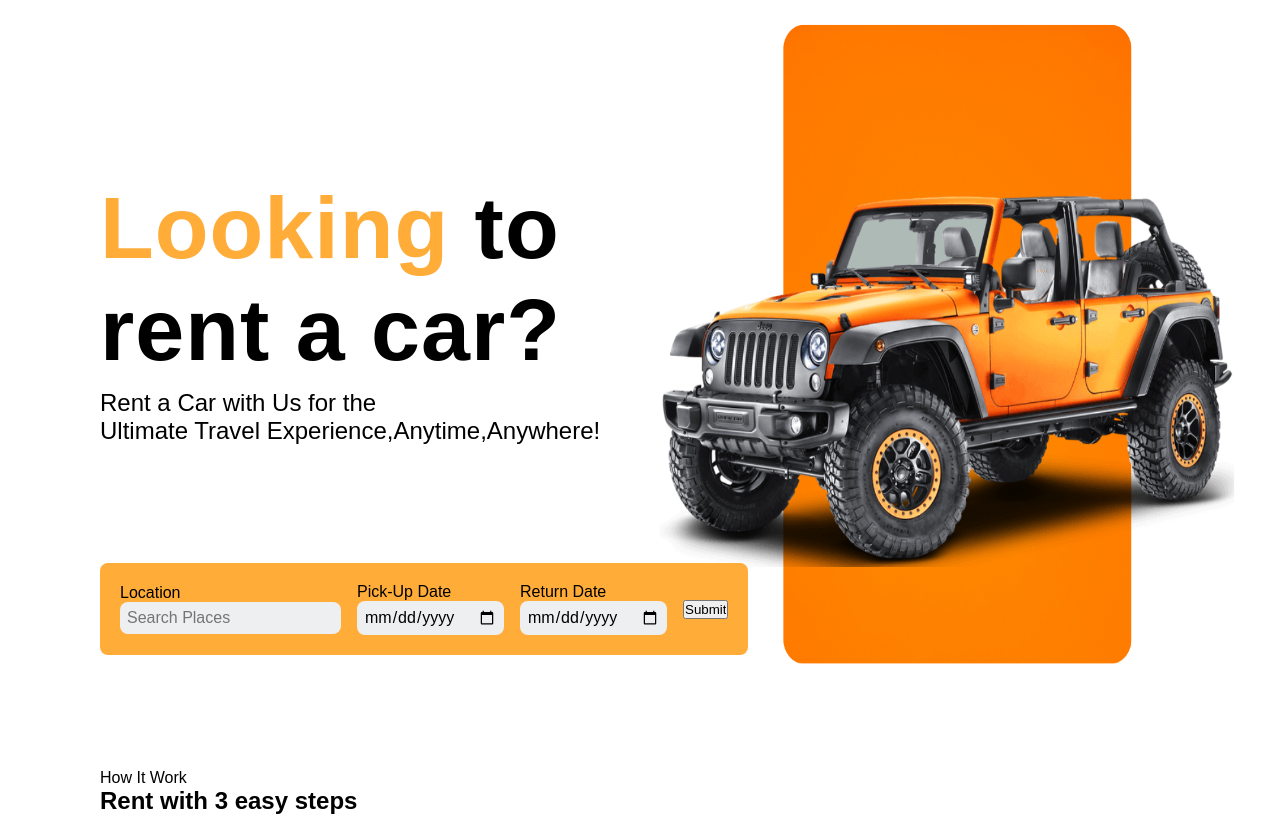
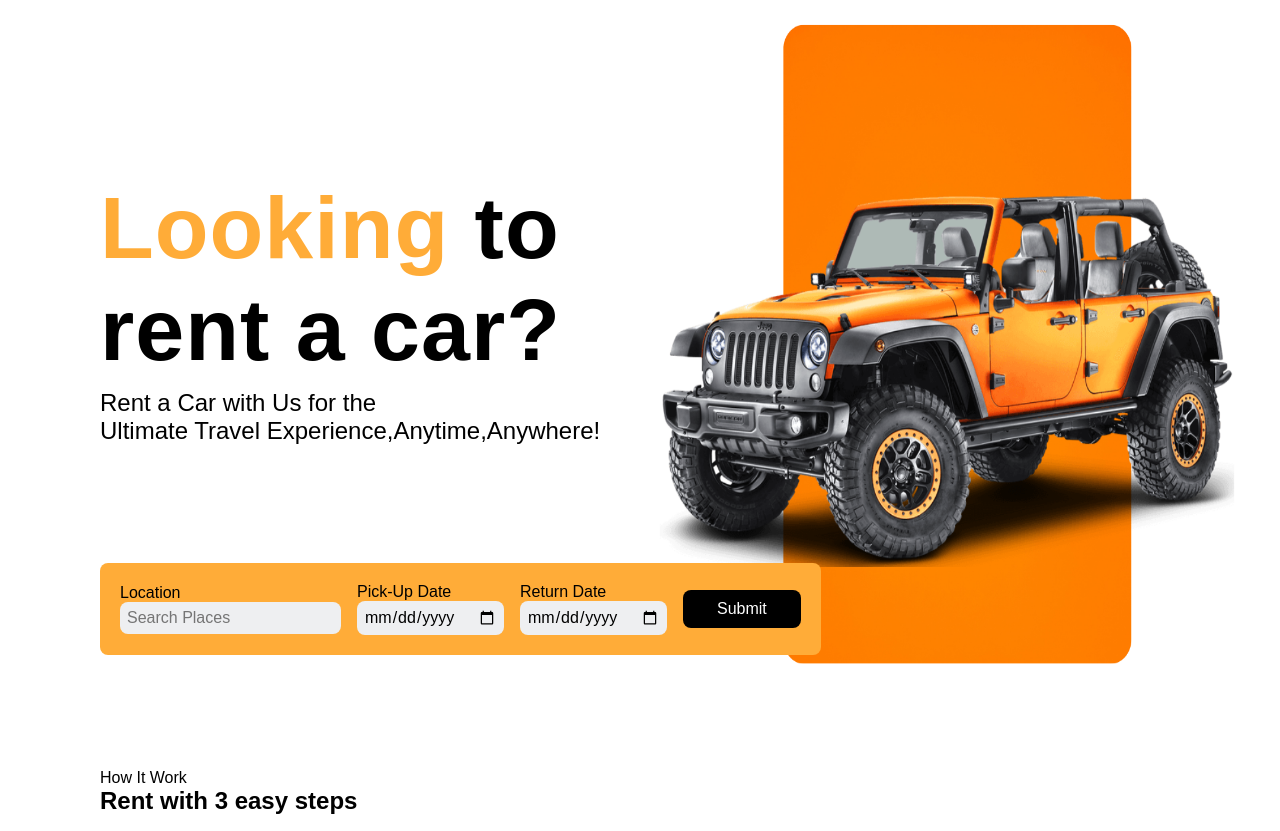
Before and after one commit to enisshabani/UEB24_Gr12, a PHP site: page / in a window 1280 px wide. Shown: the part 81-912 px from the top of the page. Run offline with PHP 8.4, Linux system fonts and the light colour scheme.

Commit message:
Enis Morina

```diff
--- a/style.css
+++ b/style.css
@@ -148,6 +148,16 @@ header{
   background: #eeeff1;
   border-radius: 0.5rem;
   font-size: 1rem;
+}
+.form-container form .btn{
+  flex: 1 1 7rem;
+  padding: 10px 34px;
+  border: none;
+  border-radius: 0.5rem;
+  background: black;
+  color: #fff;
+  font-size: 1rem;
+  font-weight: 500;
 }
 
 
```
